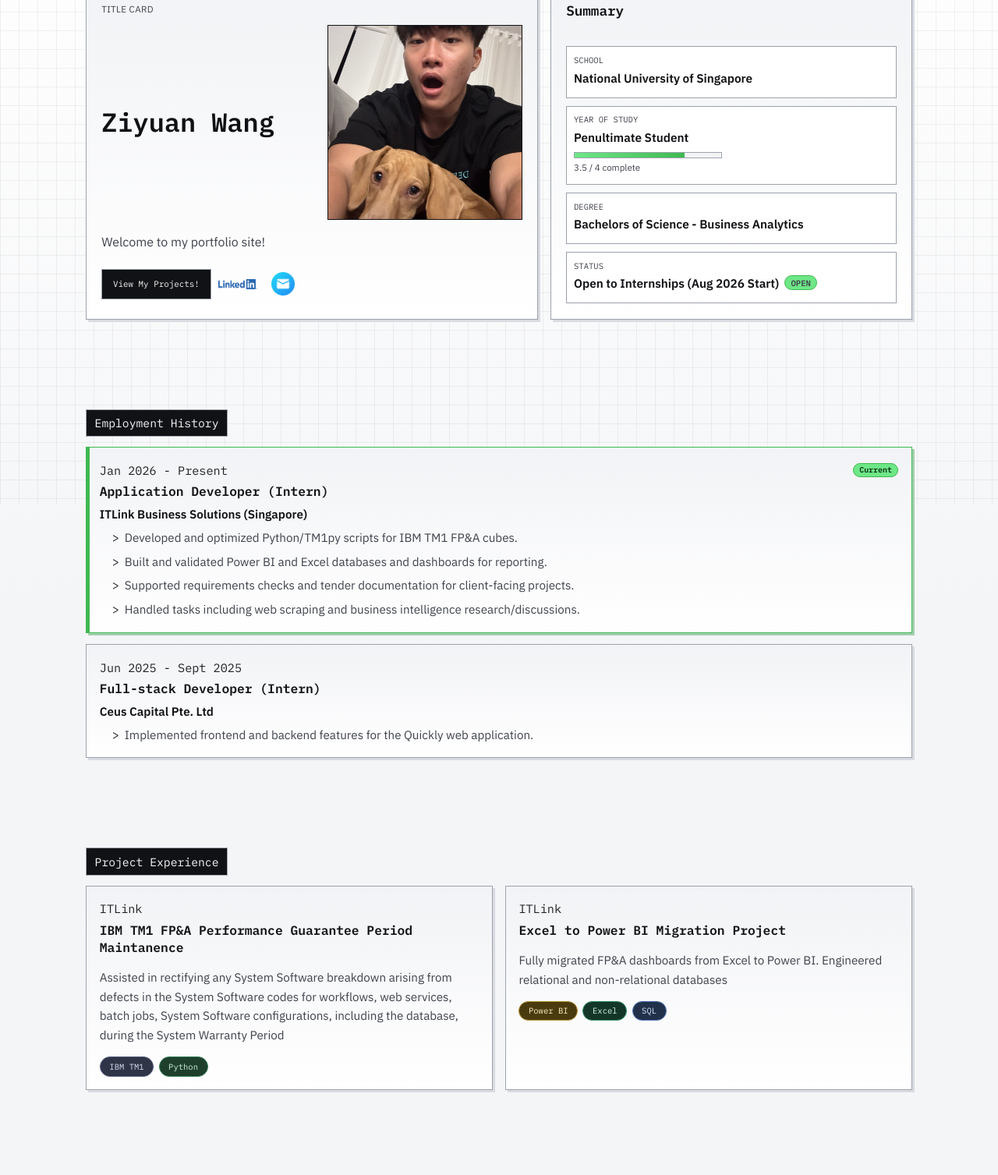
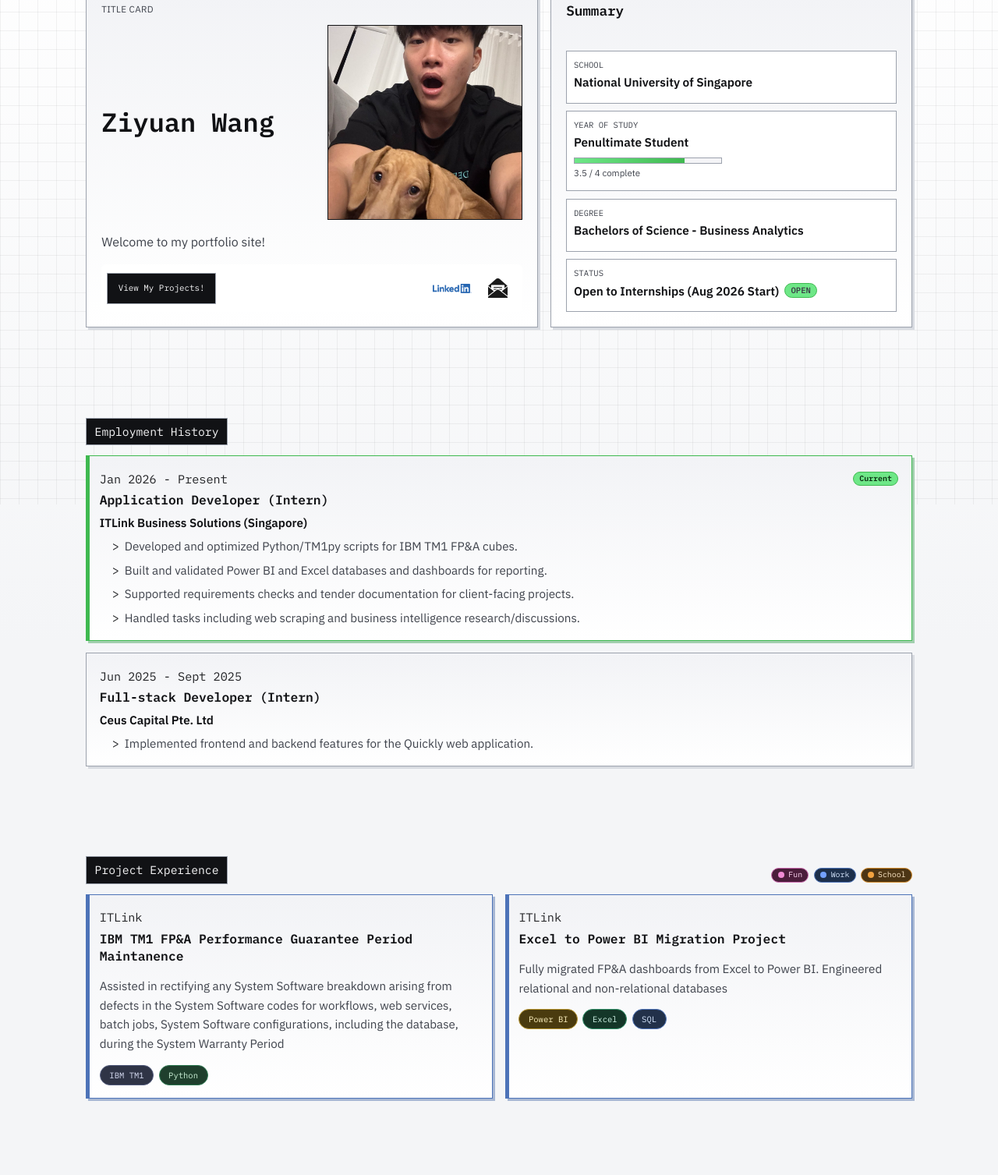
Before and after one commit to ziiiyuann/ziyuan_website, a plain HTML site: page index.html in a window 1280 px wide. Shown: the part 153-1660 px from the top of the page at 78% size. Drawn offline with Linux system fonts and the light colour scheme.

Commit message:
design updates

```diff
--- a/index.html
+++ b/index.html
@@ -37,14 +37,14 @@
             </figure>
           </div>
           <p class="lead">Welcome to my portfolio site!</p>
-          <div class="hero-actions">
+          <div class="hero-actions hero-action-bar">
             <a class="btn btn-primary" href="#projects">View My Projects!</a>
             <div class="hero-icon-links">
               <a class="icon-btn-linked" href="https://www.linkedin.com/in/ziiiyuann/" target="_blank" rel="noopener noreferrer" aria-label="Open LinkedIn profile">
                 <img src="assets/images/Linkedin%20Icon.png" alt="" />
               </a>
               <a class="icon-btn-email" href="mailto:wzy980907@outlook.com" aria-label="Send email">
-                <img src="assets/images/Email-Icon.png" alt="" />
+                <img src="assets/images/Email-icon3.png" alt="" />
               </a>
             </div>
           </div>
@@ -108,9 +108,16 @@
 
     <section id="projects" class="section">
       <div class="container">
-        <div class="title-chip">Project Experience</div>
+        <div class="project-head">
+          <div class="title-chip">Project Experience</div>
+          <div class="legend-list" aria-label="Project type legend">
+            <span class="legend-pill legend-fun"><span class="legend-dot"></span>Fun</span>
+            <span class="legend-pill legend-work"><span class="legend-dot"></span>Work</span>
+            <span class="legend-pill legend-school"><span class="legend-dot"></span>School</span>
+          </div>
+        </div>
         <div class="card-grid">
-          <article class="pixel-card reveal">
+          <article class="pixel-card reveal project-work">
             <p class="card-meta">ITLink</p>
             <h3>IBM TM1 FP&A Performance Guarantee Period Maintanence</h3>
             <p>  Assisted in rectifying any System Software breakdown arising from defects in the System Software
@@ -121,7 +128,7 @@
               <span class="tag tag-python">Python</span>
             </div>
           </article>
-          <article class="pixel-card reveal">
+          <article class="pixel-card reveal project-work">
             <p class="card-meta">ITLink</p>
             <h3>Excel to Power BI Migration Project</h3>
             <p> Fully migrated FP&A dashboards from Excel to Power BI. Engineered relational and non-relational databases </p>
--- a/styles.css
+++ b/styles.css
@@ -265,6 +265,15 @@
   align-items: center;
 }
 
+.hero-action-bar {
+  display: flex;
+  width: 100%;
+  justify-content: space-between;
+  padding: 0.34rem 0.42rem;
+  border-radius: 6px;
+  background: #ffffff;
+}
+
 .btn {
   text-decoration: none;
   font-size: 0.68rem;
@@ -329,8 +338,8 @@
 }
 
 .icon-btn-email img {
-  width: 30px;
-  height: 30px;
+  width: 25px;
+  height: 25px;
   object-fit: contain;
   display: block;
   transition: filter 140ms ease;
@@ -550,11 +559,90 @@
   font-size: 0.68rem;
 }
 
+.project-head {
+  display: flex;
+  align-items: center;
+  justify-content: space-between;
+  gap: 0.7rem;
+  flex-wrap: wrap;
+}
+
+.legend-list {
+  display: inline-flex;
+  flex-wrap: wrap;
+  gap: 0.4rem;
+  align-items: center;
+}
+
+.legend-pill {
+  display: inline-flex;
+  align-items: center;
+  gap: 0.34rem;
+  padding: 0.16rem 0.46rem;
+  border-radius: 999px;
+  font-family: "IBM Plex Mono", monospace;
+  font-size: 0.62rem;
+  border: 1px solid transparent;
+  line-height: 1.25;
+}
+
+.legend-dot {
+  width: 8px;
+  height: 8px;
+  border-radius: 50%;
+  display: inline-block;
+}
+
+.legend-fun {
+  background: #4b1d3b;
+  color: #ffd7f3;
+  border-color: #cc6db0;
+}
+
+.legend-fun .legend-dot {
+  background: #f08bd4;
+}
+
+.legend-work {
+  background: #1d2f4b;
+  color: #d7e7ff;
+  border-color: #4d73b8;
+}
+
+.legend-work .legend-dot {
+  background: #73a0ff;
+}
+
+.legend-school {
+  background: #4c3514;
+  color: #ffe9c8;
+  border-color: #d38b2c;
+}
+
+.legend-school .legend-dot {
+  background: #f2a340;
+}
+
 .project-tags {
   margin-top: 0.6rem;
   display: flex;
   flex-wrap: wrap;
   gap: 0.4rem;
+}
+
+.project-work {
+  position: relative;
+  overflow: hidden;
+  border-color: #4d73b8;
+  box-shadow: 3px 3px 0 color-mix(in srgb, #4d73b8 35%, var(--shadow));
+}
+
+.project-work::before {
+  content: "";
+  position: absolute;
+  inset: 0 auto 0 0;
+  width: 4px;
+  background: #4d73b8;
 }
 
 .tag {
```
Also changed, not shown: assets/images/Email-Icon.png (deleted), assets/images/Email-icon2.png (added), assets/images/Email-icon3.png (added).
